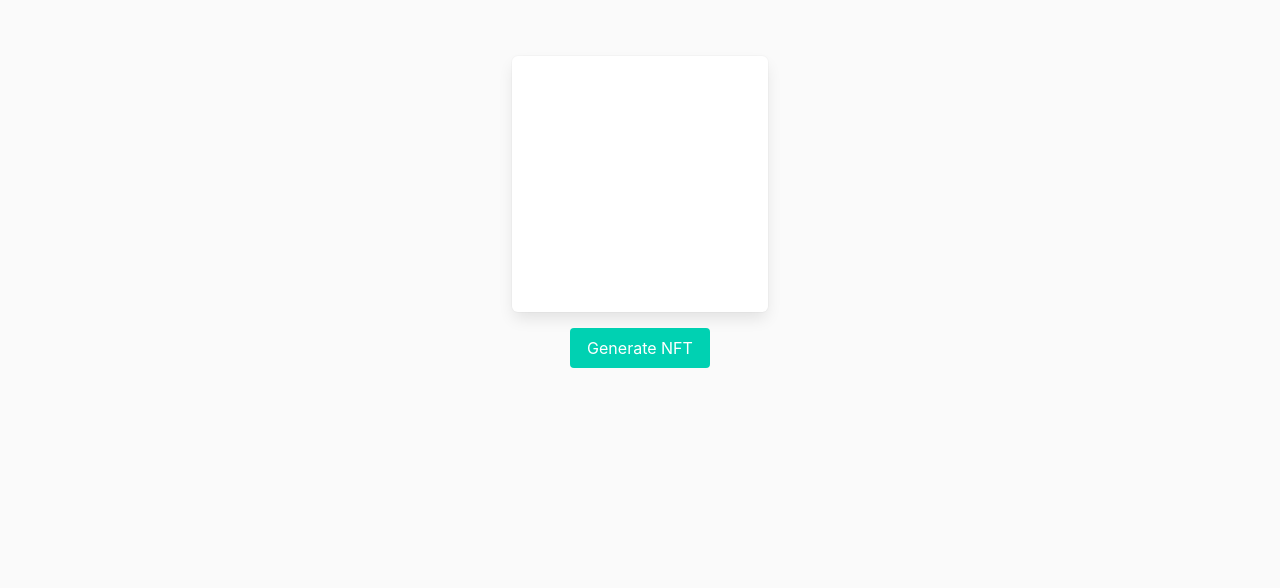
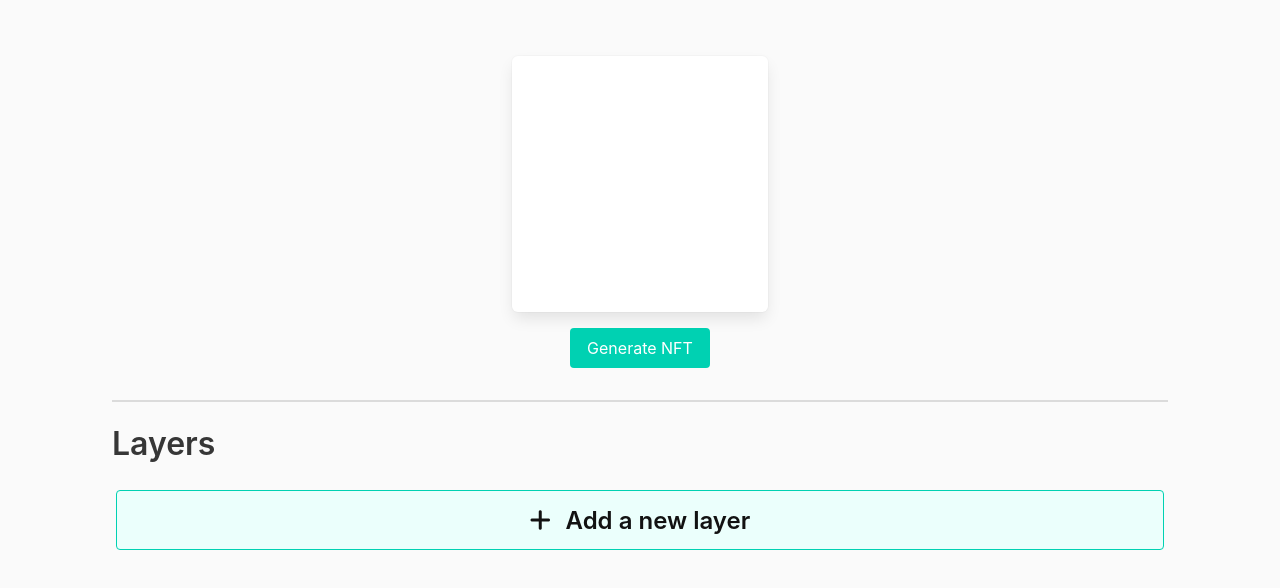
Before and after one commit to Tullax/NFTFuse, a plain HTML site: page index.html in a window 1280 px wide. Drawn offline with nearby package versions, Linux system fonts and the light colour scheme.

Commit message:
Added layers

```diff
--- a/index.html
+++ b/index.html
@@ -11,7 +11,30 @@
 		@import "https://cdn.jsdelivr.net/npm/bulma@0.9.4/css/bulma.min.css";
 	</style>
 
+	<script src="https://kit.fontawesome.com/a63f2fde7e.js" crossorigin="anonymous"></script>
+
 	<script>
+		var layers_count = 0;
+		var layer_data = {};
+
+		function add_layer() {
+			let layer_container = document.getElementById("layers");
+			let layer = document.createElement("div");
+
+			layers_count++;
+			layer.id = `layer-${layers_count}`;
+			layer.innerHTML = `
+				<hr class="has-background-grey-lighter">
+				<button class="button is-large is-info-lght">
+					<i class="fa-solid fa-plus"></i>
+				</button>
+				<div class="container is-flex" id="layer-${layers_count}-content"></div>
+			`;
+
+			layer_data[layers_count] = [];
+			layer_container.appendChild(layer);
+		}
+
 		function generate(btn) {
 			btn.classList.add("is-loading");
 			btn.disabled = true;
@@ -22,7 +45,7 @@
 			let loader = document.getElementById("loader");
 
 			let bg_element = document.createElement("img");
-			bg_element.src = `https://picsum.photos/id/${Math.floor(Math.random() * 1000)}/256/256`;
+			bg_element.src = `https://picsum.photos/id/${Math.floor(Math.random() * 853)}/256/256`;
 
 			loader.appendChild(bg_element);
 
@@ -37,6 +60,7 @@
 </head>
 <body>
 	<div class="container p-6">
+		<div class="container">
 			<div class="container is-flex is-justify-content-center p-2">
 				<canvas class="box p-0" id="nft-canvas" height="256px" width="256px"></canvas>
 			</div>
@@ -46,8 +70,27 @@
 					Generate NFT
 				</button>
 			</div>
+		</div>
 
+		<hr class="has-background-grey-lighter">
+
+		<div class="container">
+			<h1 class="title">
+				Layers
+			</h1>
+
+			<div class="container p-4" id="layers">
+				<div class="columns is-mobile is-multiline">
+					<button class="button is-large column is-outlined is-full is-primary has-text-black-bis has-background-primary-light" onclick="add_layer();">
+						<i class="fa-solid fa-plus"></i>
+						<span class="ml-2 has-text-weight-semibold">
+							Add a new layer
+						</span>
+					</button>
+				</div>
+			</div>
+		</div>
+	</div>
 	<div class="is-hidden" id="loader"></div>
-	</div>
 </body>
 </html>
```
Lines whose indentation alone changed are shown as unchanged.
